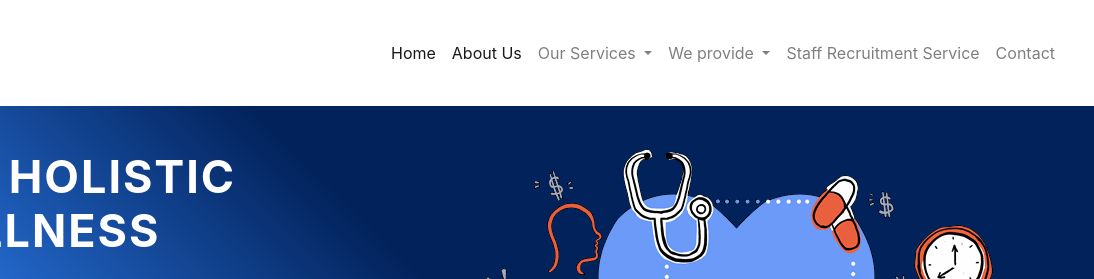
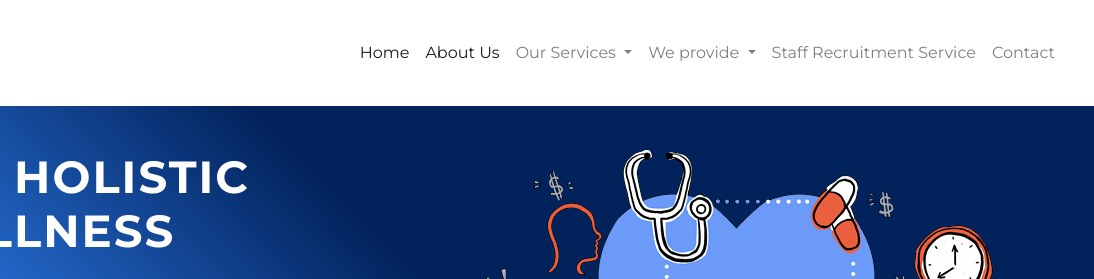
Before and after one commit to vishalsankpal/the-hollistic-wellness, a plain HTML site: page index.html in a window 1280 px wide. Shown: the top 279 px of the page, 186-1280 px from the left. Drawn offline with nearby package versions, Linux system fonts and the light colour scheme.

Commit message:
font added

```diff
--- a/css/style.scss
+++ b/css/style.scss
@@ -1,5 +1,3 @@
-$theme-gardient:linear-gradient(45deg, #009EC5 0%, #2e7eed 20%, #02225B 50%);
-@import 'school-health';
 html{
     scroll-behavior: smooth;
 }
@@ -8,9 +6,11 @@ body{
     padding: 0;
     margin: 0;
     box-sizing: border-box;
-    font-weight: 400;
-    font-family: -apple-system,BlinkMacSystemFont,"Segoe UI",Roboto,"Helvetica Neue",Arial,sans-serif,"Apple Color Emoji","Segoe UI Emoji","Segoe UI Symbol";
+    // font-weight: 400;
+    font-family: 'Montserrat', sans-serif;
 }
+$theme-gardient:linear-gradient(45deg, #009EC5 0%, #2e7eed 20%, #02225B 50%);
+@import 'school-health';
 
 header{
     nav{
--- a/index.html
+++ b/index.html
@@ -22,6 +22,7 @@
         <link rel="stylesheet" href="https://cdnjs.cloudflare.com/ajax/libs/OwlCarousel2/2.3.4/assets/owl.carousel.min.css"/>
         <link rel="stylesheet" href="https://cdnjs.cloudflare.com/ajax/libs/OwlCarousel2/2.3.4/assets/owl.theme.default.min.css"/>
         <link rel="stylesheet" href="https://cdn.jsdelivr.net/gh/lykmapipo/themify-icons@0.1.2/css/themify-icons.css">
+        <link href="https://fonts.googleapis.com/css?family=Montserrat:400,500,600,700&display=swap" rel="stylesheet">
         <link rel="stylesheet" href="./css/style.css">
         <link rel="shortcut icon" href="favicon.ico" type="image/x-icon">
         <title>The Hollistic Wellness</title>
```
Also changed, not shown: css/style.css, 1 other file.
